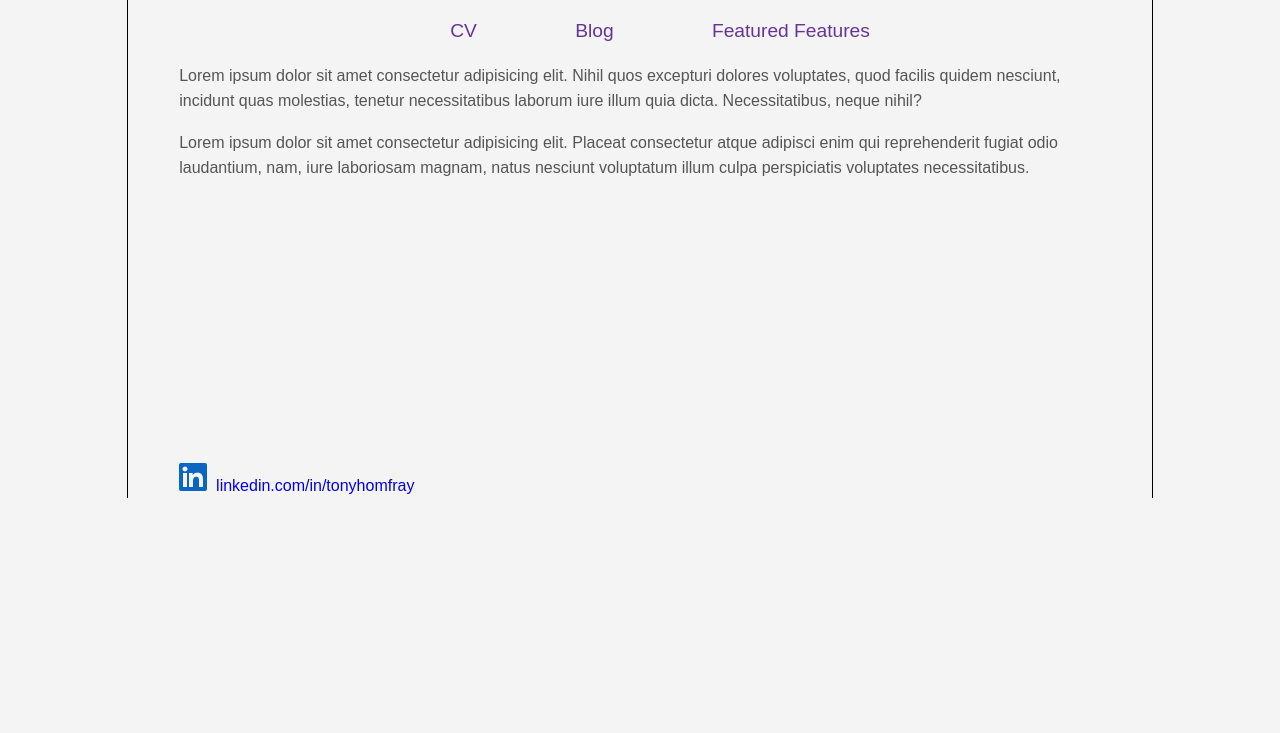
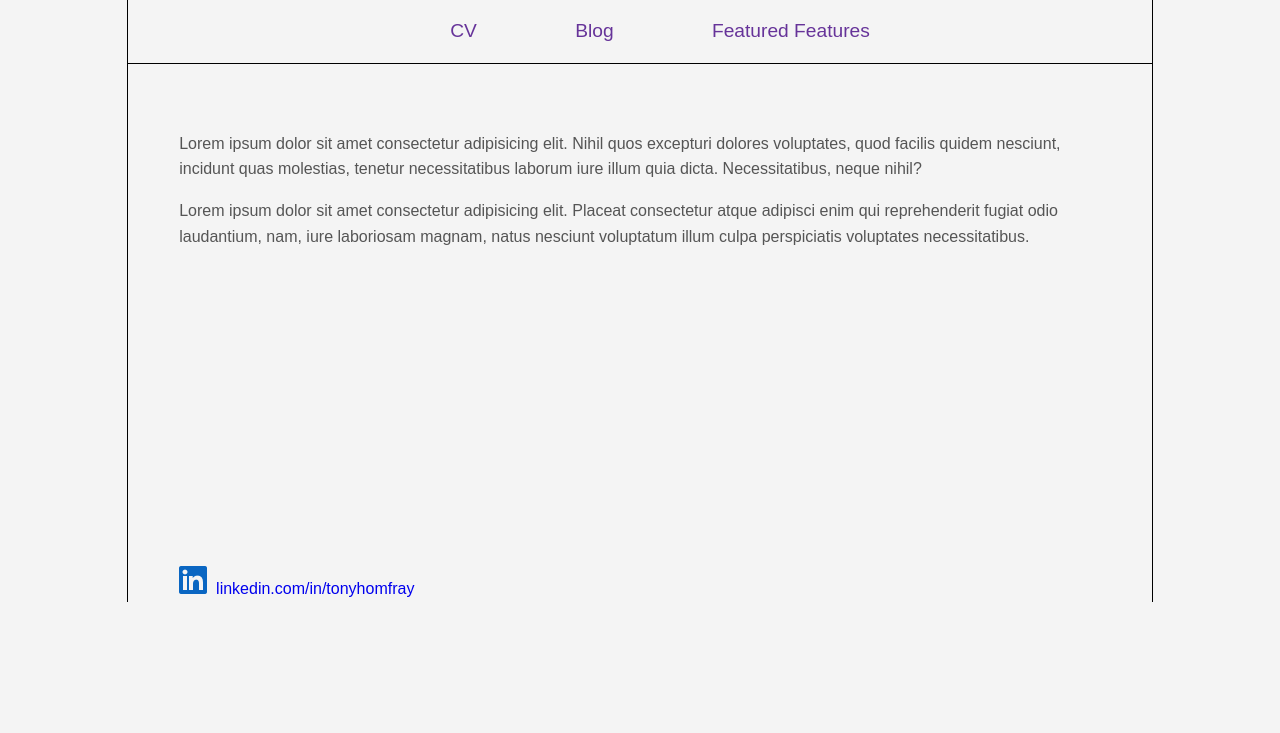
Before and after one commit to thomfray/personal_site, a PHP site: page / in a window 1280 px wide. Shown: the part 67-800 px from the top of the page. Run offline with PHP 8.4, Linux system fonts and the light colour scheme.

Commit message:
Adds a bottom border to the nav.

```diff
--- a/styles.css
+++ b/styles.css
@@ -49,6 +49,7 @@ body {
 
 #main_nav {
     font-size: 1.2rem;
+    border-bottom: #000 1px solid;
 }
 
 #main_nav ul {
@@ -68,8 +69,7 @@ body {
 
 #main_section {
     height: 400px;
-    padding-left: 5%;
-    padding-right: 5%;
+    padding: 5%;
 }
 
 
```
